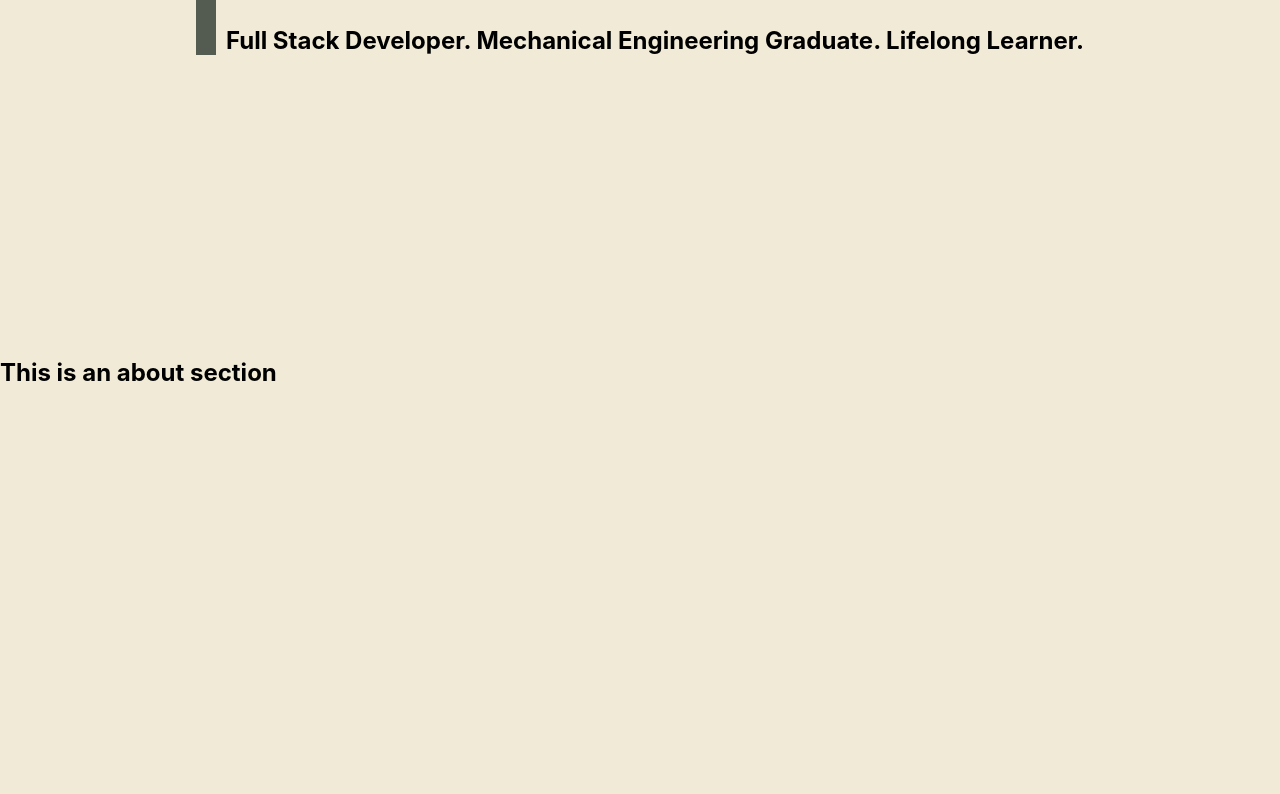
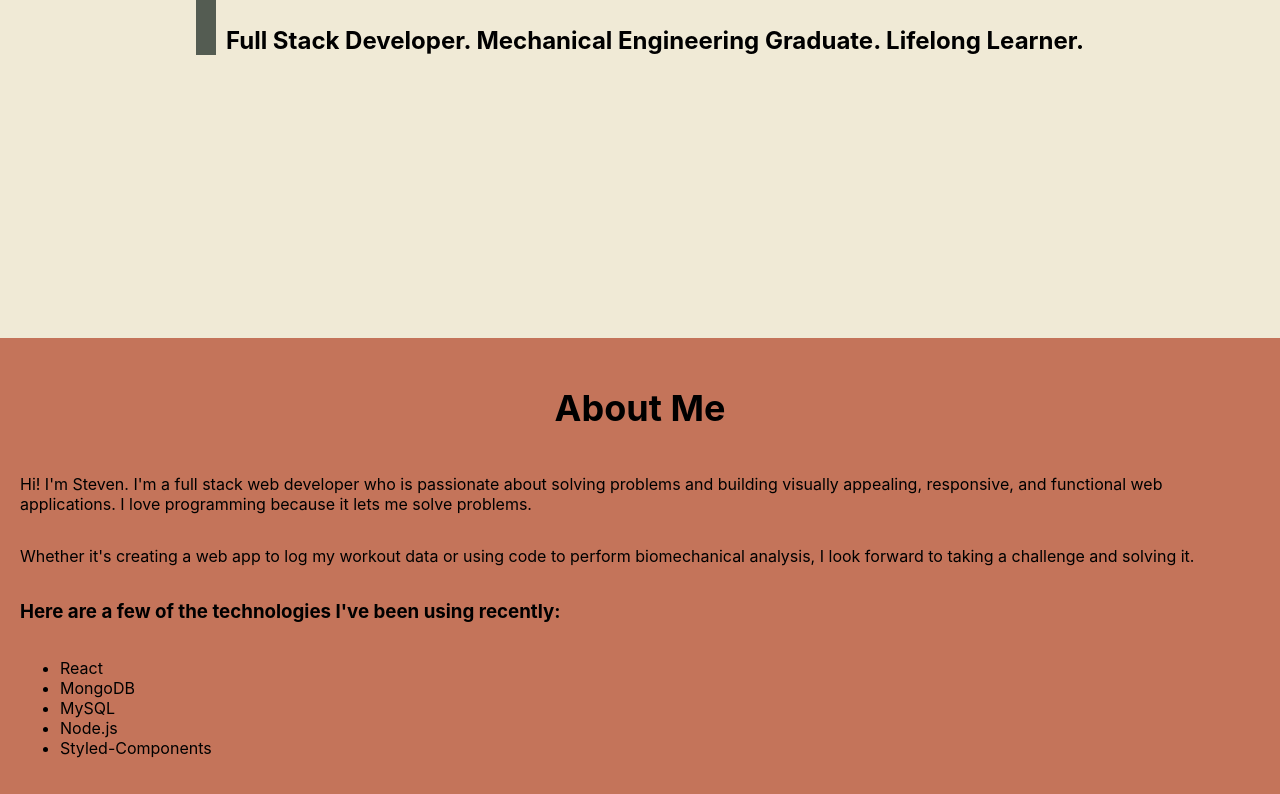
Before and after one commit to Stevtm/portfolio-v3, a React (Create React App) app: page / in a window 1280 px wide. Shown: the part 461-1255 px from the top of the page. Before the commit the page ends 848 px from the top, so only its background shows below. Built offline with nearby package versions, Linux system fonts and the light colour scheme.

Commit message:
add about me section text

```diff
--- a/src/components/About/index.js
+++ b/src/components/About/index.js
@@ -1,8 +1,56 @@
 import React from "react";
 import styled from "styled-components";
 
+const AboutSection = styled.section`
+	/* box model */
+	padding: 20px;
+
+	/* visual decorations */
+	background-color: ${({ theme }) => theme.tertiary};
+`;
+
+const AboutHeader = styled.h2`
+	/* box model */
+	text-align: center;
+
+	/* typography */
+	font-size: 2.25rem;
+	line-height: 2.5rem;
+`;
+
+const AboutContent = styled.div`
+	/* box model */
+	display: flex;
+	flex-direction: column;
+`;
+
 const About = () => {
-	return <h2>This is an about section</h2>;
+	return (
+		<AboutSection>
+			<AboutHeader>About Me</AboutHeader>
+			<AboutContent>
+				<p>
+					Hi! I'm Steven. I'm a full stack web developer who is passionate about
+					solving problems and building visually appealing, responsive, and
+					functional web applications. I love programming because it lets me
+					solve problems.
+				</p>
+				<p>
+					Whether it's creating a web app to log my workout data or using code
+					to perform biomechanical analysis, I look forward to taking a
+					challenge and solving it.
+				</p>
+				<h3>Here are a few of the technologies I've been using recently: </h3>
+				<ul>
+					<li>React</li>
+					<li>MongoDB</li>
+					<li>MySQL</li>
+					<li>Node.js</li>
+					<li>Styled-Components</li>
+				</ul>
+			</AboutContent>
+		</AboutSection>
+	);
 };
 
 export default About;
```
